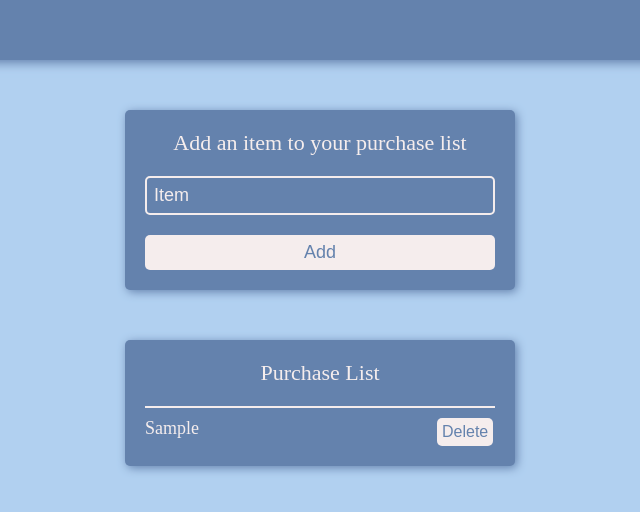
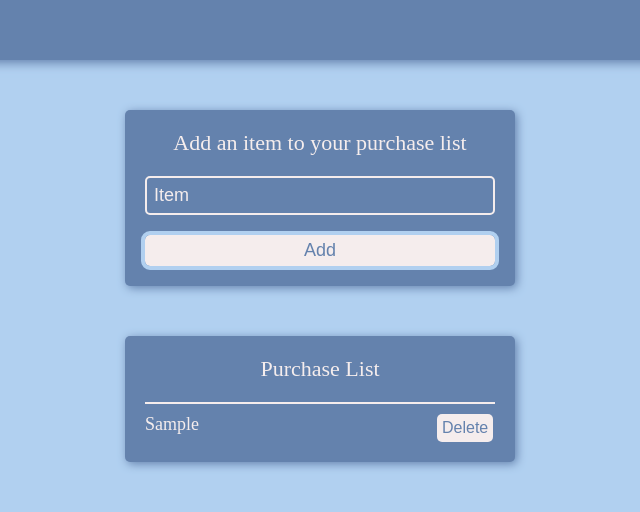
Before and after one commit to gusdkruger/purchase-list, a plain HTML site: page index.html in a window 1280 px wide. Both pictures are taken after typing "Sample" into the empty fields and a click on the button "Add". Shown: the full height of the page, 320-960 px from the left. Drawn offline with Linux system fonts and the light colour scheme.

Commit message:
Custom outlines

```diff
--- a/css/form.css
+++ b/css/form.css
@@ -1,4 +1,4 @@
-#list-form {
+form {
     display: flex;
     flex-direction: column;
     gap: 20px;
@@ -10,7 +10,7 @@
     box-shadow: 2px 2px 10px 0 var(--dark-blue);
 }
 
-#list-form label {
+form label {
     font-size: 22px;
     text-align: center;
 }
@@ -21,14 +21,11 @@
     border: 2px solid var(--white);
     border-radius: 5px;
 
-    &:focus {
-        outline: none;
-    }
     &::placeholder {
         color: var(--white);
-      }
+    }
 }
 
-#list-form button {
+form button {
     padding: 7px;
 }
--- a/css/list.css
+++ b/css/list.css
@@ -7,14 +7,13 @@
     background-color: var(--dark-blue);
     width: 82.5%;
     max-width: 350px;
-    margin-bottom: 50px;
     opacity: 0;
     box-shadow: 2px 2px 10px 0 var(--dark-blue);
 }
 
 #list-container.fade-in {
     opacity: 1;
-    transition: opacity 0.5s ease;
+    transition: opacity 0.35s ease;
 }
 
 #list-container.fade-out {
@@ -27,7 +26,6 @@
     font-weight: normal;
     text-align: center;
 }
-
 
 #list {
     display: flex;
--- a/css/style.css
+++ b/css/style.css
@@ -38,18 +38,27 @@ main {
     display: flex;
     flex-direction: column;
     align-items: center;
-    padding-top: 50px;
+    padding: 50px 0;
     gap: 50px;
 }
 
-button {
+.custom-outline {
+    outline: 0px solid var(--light-blue);
+    transition: outline 0.05s;
+
+    &:focus {
+        outline-width: 4px;
+    }
+}
+
+.button {
     padding: 5px;
     background-color: var(--white);
     border-radius: 5px;
     border: none;
     cursor: pointer;
     color: var(--dark-blue);
-    transition: background-color 0.5s ease-out, color 0.5s ease-out;
+    transition: background-color 0.25s ease-out, color 0.25s ease-out, outline 0.05s;
 
     &:hover {
         background-color: var(--light-blue);
--- a/index.html
+++ b/index.html
@@ -16,8 +16,8 @@
         <main>
             <form id="list-form">
                 <label for="input-field">Add an item to your purchase list</label>
-                <input id="input-field" type="text" placeholder="Item" minlength="1" maxlength="255">
-                <button type="submit" id="button">Add</button>
+                <input class="custom-outline" id="input-field" type="text" placeholder="Item" minlength="1" maxlength="255">
+                <button class="button custom-outline" id="button" type="submit">Add</button>
             </form>
             <div id="list-container">
                 <h2>Purchase List</h2>
--- a/js/controller/listController.js
+++ b/js/controller/listController.js
@@ -21,6 +21,7 @@ export function addToList(text) {
     li.appendChild(p);
 
     const button = document.createElement("button");
+    button.classList.add("button", "custom-outline");
     button.innerText = "Delete";
     addEventToDelete(button);
     li.appendChild(button);
```
